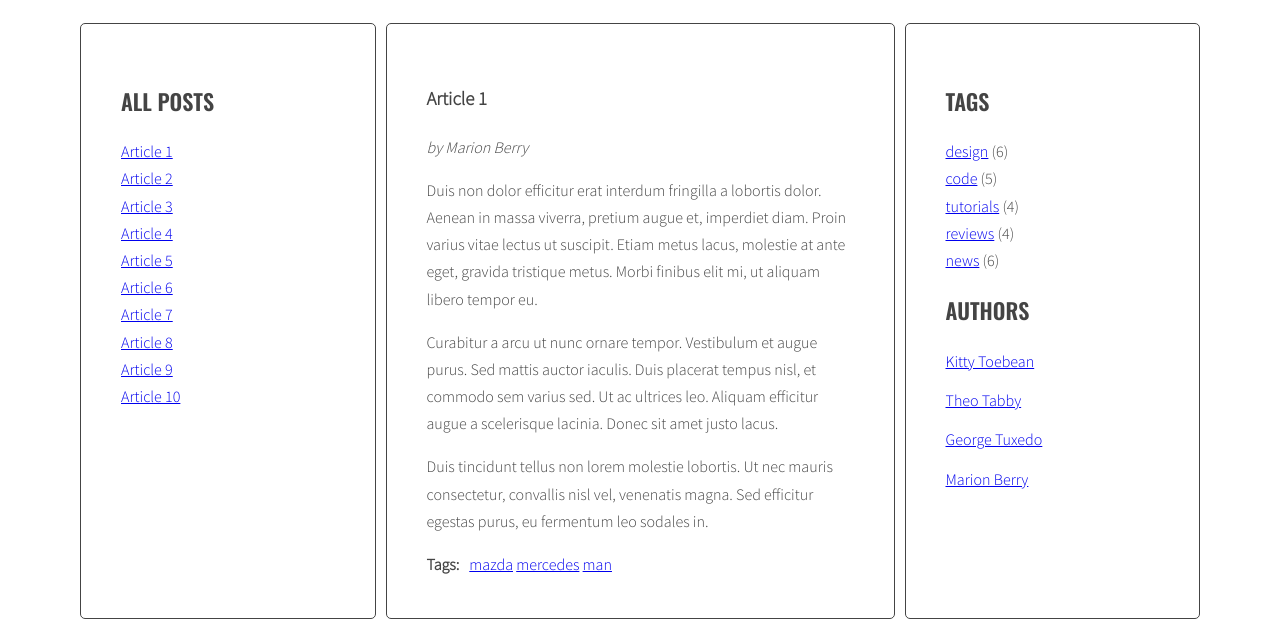
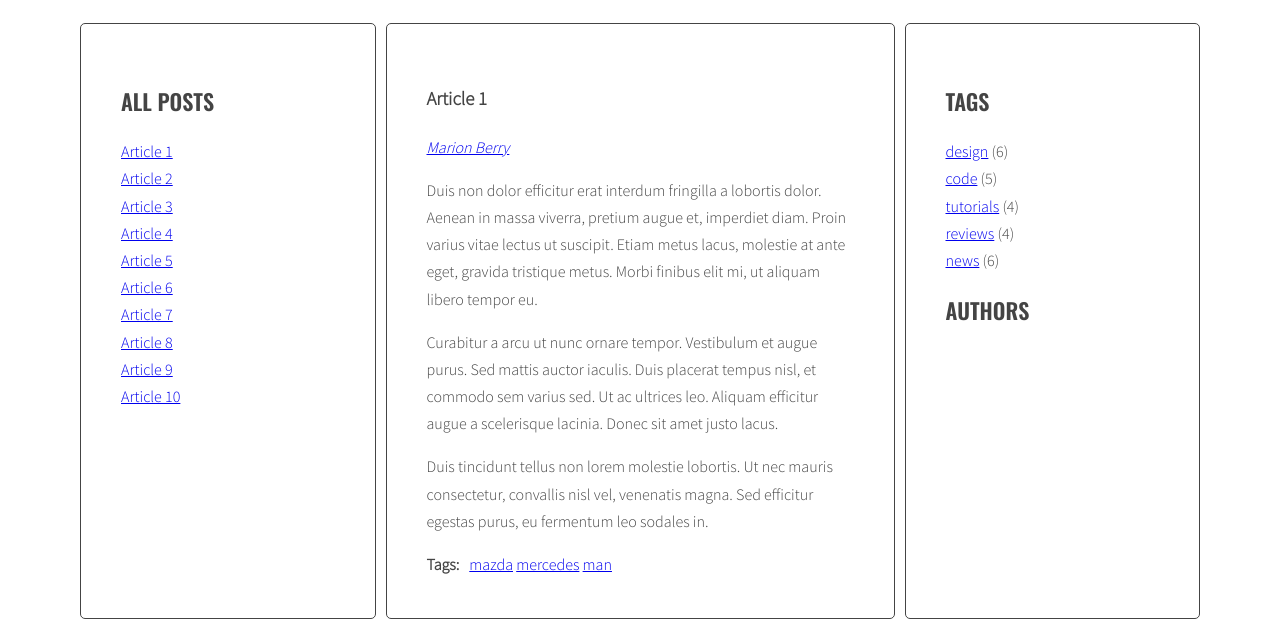
Before and after one commit to Patkuss/javascript-blog, a website: page index.html in a window 1280 px wide. Shown: the part 220-847 px from the top of the page. Drawn offline with nearby package versions, Linux system fonts and the light colour scheme.

Commit message:
Add rest 7.2 task

```diff
--- a/index.html
+++ b/index.html
@@ -16,9 +16,9 @@
               </ul>
             </aside>
             <section class="posts">
-              <article class="post active" id="article-1" data-tags="mazda mercedes man">
+              <article class="post active" id="article-1" data-tags="mazda mercedes man" data-author="Marion Berry">
                 <h3 class="post-title">Article 1</h3>
-                <p class="post-author">by Marion Berry</p>
+                <p class="post-author"></p>
                 <div class="post-content">
                   <p>Duis non dolor efficitur erat interdum fringilla a lobortis dolor. Aenean in massa viverra, pretium augue et, imperdiet diam. Proin varius vitae lectus ut suscipit. Etiam metus lacus, molestie at ante eget, gravida tristique metus. Morbi finibus elit mi, ut aliquam libero tempor eu.</p>
                   <p>Curabitur a arcu ut nunc ornare tempor. Vestibulum et augue purus. Sed mattis auctor iaculis. Duis placerat tempus nisl, et commodo sem varius sed. Ut ac ultrices leo. Aliquam efficitur augue a scelerisque lacinia. Donec sit amet justo lacus.</p>
@@ -30,9 +30,9 @@
                   </ul>
                 </div>
               </article>
-              <article class="post" id="article-2" data-tags="bmw mercedes audi">
+              <article class="post" id="article-2" data-tags="bmw mercedes audi" data-author="Theo Tabby">
                 <h3 class="post-title">Article 2</h3>
-                <p class="post-author">by Theo Tabby</p>
+                <p class="post-author"></p>
                 <div class="post-content">
                   <p>Phasellus sollicitudin, arcu vel iaculis ullamcorper, quam leo viverra orci, et faucibus quam sapien vel est. Maecenas ac suscipit elit. Nullam interdum, lorem vitae venenatis pulvinar, ex dui malesuada nunc, tempus cursus enim metus vel nulla.</p>
                   <p>Integer hendrerit, eros id efficitur dapibus, ante arcu ullamcorper orci, a iaculis felis turpis at purus. Quisque sodales posuere sapien vel consectetur. Duis dui urna, commodo non ante nec, mattis dictum enim. Donec aliquam erat sed diam lobortis, vel gravida lacus laoreet. Phasellus pretium maximus mi, eu posuere justo suscipit vel.</p>
@@ -44,9 +44,9 @@
                   </ul>
                 </div>
               </article>
-              <article class="post" id="article-3" data-tags="peugeot renault dacia">
+              <article class="post" id="article-3" data-tags="peugeot renault dacia" data-author="George Tuxedo">
                 <h3 class="post-title">Article 3</h3>
-                <p class="post-author">by George Tuxedo</p>
+                <p class="post-author"></p>
                 <div class="post-content">
                   <p>Mauris vel pellentesque turpis, ac sodales nisl. Quisque iaculis mi velit, ut convallis tellus accumsan a. Quisque iaculis, nisi et dignissim tincidunt, nisl eros euismod nulla, finibus laoreet erat enim posuere elit.</p>
                   <p>Aenean at semper urna. Duis vel sapien molestie, egestas diam consequat, molestie nulla. Praesent a malesuada metus. Praesent et tempus leo.</p>
@@ -58,9 +58,9 @@
                   </ul>
                 </div>
               </article>
-              <article class="post" id="article-4" data-tags="mercedes dacia renault">
+              <article class="post" id="article-4" data-tags="mercedes dacia renault" data-author="Kitty Toebean">
                 <h3 class="post-title">Article 4</h3>
-                <p class="post-author">by Kitty Toebean</p>
+                <p class="post-author"></p>
                 <div class="post-content">
                   <p>Morbi vel cursus nulla, vel varius mauris. Suspendisse sed elit sit amet risus faucibus vestibulum ut sit amet purus. Donec orci est, condimentum ut quam quis, scelerisque fringilla ligula.</p>
                   <p>Quisque bibendum nisl id quam sagittis, id pretium dolor scelerisque. Suspendisse non odio nec velit dapibus placerat non a libero.</p>
@@ -72,9 +72,9 @@
                   </ul>
                 </div>
               </article>
-              <article class="post" id="article-5" data-tags="mercedes renault man">
+              <article class="post" id="article-5" data-tags="mercedes renault man" data-author="Marion Berry">
                 <h3 class="post-title">Article 5</h3>
-                <p class="post-author">by Marion Berry</p>
+                <p class="post-author"></p>
                 <div class="post-content">
                   <p>Suspendisse sem eros, euismod condimentum arcu ac, consequat fermentum orci. Nam convallis lacus nec interdum vestibulum. Vestibulum luctus, quam eu tristique ornare, lorem nibh sodales enim, vitae tempor dolor ante vitae tortor.</p>
                   <p>Duis venenatis metus quis luctus lobortis. In porttitor ipsum eget ligula aliquam ornare. Cras malesuada urna id volutpat sodales.</p>
@@ -86,9 +86,9 @@
                   </ul>
                 </div>
               </article>
-              <article class="post" id="article-6" data-tags="mercedes dacia bmw">
+              <article class="post" id="article-6" data-tags="mercedes dacia bmw" data-author="George Tuxedo">
                 <h3 class="post-title">Article 6</h3>
-                <p class="post-author">by George Tuxedo</p>
+                <p class="post-author"></p>
                 <div class="post-content">
                   <p>Donec posuere iaculis ante sed hendrerit. Lorem ipsum dolor sit amet, consectetur adipiscing elit. Quisque hendrerit neque nec urna tincidunt, quis vehicula dui vulputate. Morbi est sapien, auctor ut lectus eu, placerat viverra lorem.</p>
                   <p>Cras consectetur at erat id accumsan. Suspendisse lacinia in nulla quis vulputate. Nunc vitae consectetur augue. Nam ut vehicula mi. Aliquam tristique, purus in hendrerit porta, elit lectus finibus mi, vel malesuada nisl lectus a libero.</p>
@@ -100,9 +100,9 @@
                   </ul>
                 </div>
               </article>
-              <article class="post" id="article-7" data-tags="audi bmw mercedes">
+              <article class="post" id="article-7" data-tags="audi bmw mercedes" data-author="Kitty Toebean">
                 <h3 class="post-title">Article 7</h3>
-                <p class="post-author">by Kitty Toebean</p>
+                <p class="post-author"></p>
                 <div class="post-content">
                   <p>Donec eleifend mauris ac nisl fermentum, ac fermentum turpis dignissim. Aliquam diam nisl, imperdiet a varius eget, lobortis sed nisi. Nullam suscipit ipsum sed magna blandit, sed pellentesque urna malesuada.</p>
                   <p>Duis vestibulum arcu et lectus viverra porta. Praesent tempor lacus eget quam mattis, sit amet venenatis diam ultrices. Morbi gravida sapien quis ligula tincidunt, vel sagittis erat ultrices.</p>
@@ -114,9 +114,9 @@
                   </ul>
                 </div>
               </article>
-              <article class="post" id="article-8" data-tags="mazda bmw mercedes">
+              <article class="post" id="article-8" data-tags="mazda bmw mercedes" data-author="Theo Tabby">
                 <h3 class="post-title">Article 8</h3>
-                <p class="post-author">by Theo Tabby</p>
+                <p class="post-author"></p>
                 <div class="post-content">
                   <p>Praesent quis imperdiet erat. Curabitur tempor sapien a interdum malesuada. Proin libero erat, sagittis a sollicitudin eget, pulvinar nec risus. Cras et suscipit sem.</p>
                   <p>Maecenas consequat diam nec sollicitudin congue. Aenean porttitor porttitor quam, condimentum interdum metus congue sed. Donec at nulla ipsum.</p>
@@ -128,9 +128,9 @@
                   </ul>
                 </div>
               </article>
-              <article class="post" id="article-9" data-tags="renault man bmw">
+              <article class="post" id="article-9" data-tags="renault man bmw" data-author="Marion Berry">
                 <h3 class="post-title">Article 9</h3>
-                <p class="post-author">by Marion Berry</p>
+                <p class="post-author"></p>
                 <div class="post-content">
                   <p>Tam et facilisis purus. Donec vulputate est quis lobortis posuere. Nunc vitae lorem ut odio faucibus pulvinar nec in justo. Ut ut ante ac tellus ornare tempus. Nunc maximus, tortor et dictum convallis, nunc libero posuere leo, scelerisque ultrices arcu sapien ut tellus.</p>
                   <p>Fusce lacinia augue massa, non tincidunt tortor auctor quis. Vestibulum ut pretium nisl. Etiam id tellus tempus, commodo ligula vehicula, porta magna.</p>
@@ -142,9 +142,9 @@
                   </ul>
                 </div>
               </article>
-              <article class="post" id="article-10" data-tags="mercedes bmw audi">
+              <article class="post" id="article-10" data-tags="mercedes bmw audi" data-author="George Tuxedo">
                 <h3 class="post-title">Article 10</h3>
-                <p class="post-author">by George Tuxedo</p>
+                <p class="post-author"></p>
                 <div class="post-content">
                   <p>Aliquam erat volutpat. Ut non eleifend lectus. Donec suscipit tellus tempor, ornare dui id, hendrerit neque. Phasellus lacinia laoreet dui in luctus. Sed hendrerit, magna sit amet varius tempor, augue augue scelerisque est, non scelerisque mauris libero eu sapien.</p>
                   <p>Sed at sapien in quam sollicitudin aliquam. In interdum metus a mi porttitor luctus. Sed commodo, arcu id lacinia posuere, felis elit pharetra urna, at feugiat est orci sit amet libero. Quisque in nisl est. Nullam vehicula at lectus non luctus. Cras aliquam neque magna, at varius nisi egestas ut.</p>
@@ -168,26 +168,6 @@
               </ul>
               <h2 class="section-title">Authors</h2>
               <ul class="list authors">
-                <li>
-                  <a href="#">
-                    <span class="author-name">Kitty Toebean</span>
-                  </a>
-                </li>
-                <li>
-                  <a href="#">
-                    <span class="author-name">Theo Tabby</span>
-                  </a>
-                </li>
-                <li>
-                  <a href="#">
-                    <span class="author-name">George Tuxedo</span>
-                  </a>
-                </li>
-                <li>
-                  <a href="#">
-                    <span class="author-name">Marion Berry</span>
-                  </a>
-                </li>
               </ul>
             </aside>
           </main>
--- a/js/script.js
+++ b/js/script.js
@@ -44,7 +44,8 @@ const titleClickHandler = function(event){
 const optArticleSelector = '.post',
   optTitleSelector = '.post-title',
   optTitleListSelector = '.titles',
-  optArticleTagsSelector = '.post-tags .list';
+  optArticleTagsSelector = '.post-tags .list',
+  optArticleAuthorSelector = '.post-author';
 
 function generateTitleLinks(customSelector = ''){
 
@@ -184,18 +185,20 @@ function tagClickHandler(event){
   /* END LOOP: for each found tag link */
   }
   /* execute function "generateTitleLinks" with article selector as argument */
+
   generateTitleLinks('[data-tags~="' + tag + '"]');
+
 }
 
 
 function addClickListenersToTags(){
   /* find all links to tags */
 
-  const tags = document.querySelectorAll('.post-tags a');
+  const links = document.querySelectorAll('.post-tags a');
 
   /* START LOOP: for each link */
 
-  for(let link of tags){
+  for(let link of links){
 
     /* add tagClickHandler as event listener for that link */
 
@@ -206,3 +209,118 @@ function addClickListenersToTags(){
 }
 
 addClickListenersToTags();
+
+
+
+
+function generateAuthors() {
+  /* find all articles */
+
+  const articles = document.querySelectorAll(optArticleSelector);
+
+  /* START LOOP: for every article: */
+
+  for(let article of articles){
+
+    /* find authors wrapper */
+
+    const authorList = article.querySelector(optArticleAuthorSelector);
+
+    /* make html variable with empty string */
+
+    let html = '';
+
+    /* get authors from data-author attribute */
+
+    const articleAuthor = article.getAttribute('data-author');
+
+    /* generate HTML of the link */
+
+    const linkAuthor = '<a href="#' + articleAuthor +'"<span>' + articleAuthor + '</span></a>';
+
+    /* add generated code to html variable */
+
+    html = html + linkAuthor;
+
+    /* insert HTML of all the links into the author wrapper */
+
+    authorList.innerHTML = html;
+  /* END LOOP: for every article: */
+  }
+}
+
+generateAuthors();
+
+
+function authorClickHandler(event){
+
+  /* prevent default action for this event */
+
+  event.preventDefault();
+
+  /* make new constant named "clickedElement" and give it the value of "this" */
+
+  const clickedElement = this;
+
+  /* make a new constant "href" and read the attribute "href" of the clicked element */
+
+  const href = clickedElement.getAttribute('href');
+
+  /* make a new constant "author" and extract author from the "href" constant */
+
+  const author = href.replace('#', '');
+
+  /* find all authors links with class active */
+
+  const activeAuthorLinks = document.querySelectorAll('a.active[href^="#"]');
+
+  /* START LOOP: for each active author link */
+
+  for(let activeAuthorLink of activeAuthorLinks){
+
+    /* remove class active */
+
+    activeAuthorLink.classList.remove('active');
+
+  /* END LOOP: for each active author link */
+  }
+  /* find all author links with "href" attribute equal to the "href" constant */
+
+  const sameActiveAuthorLinks = document.querySelectorAll('a[href="' + href + '"]');
+
+  /* START LOOP: for each found author link */
+
+  for(let sameActiveAuthorLink of sameActiveAuthorLinks) {
+
+    /* add class active */
+
+    sameActiveAuthorLink.classList.add('active');
+
+  /* END LOOP: for each found author link */
+  }
+  /* execute function "generateTitleLinks" with article selector as argument */
+
+  generateTitleLinks('[data-author="' + author + '"]');
+
+}
+
+
+function addClickListenersToAuthors(){
+
+  /* find all links to authors */
+
+  const links = document.querySelectorAll('.post-author a');
+
+  /* START LOOP: for each link */
+
+  for(let link of links){
+
+    /* add tagClickHandler as event listener for that link */
+
+    link.addEventListener('click', authorClickHandler);
+
+  /* END LOOP: for each link */
+  }
+}
+
+addClickListenersToAuthors();
```
